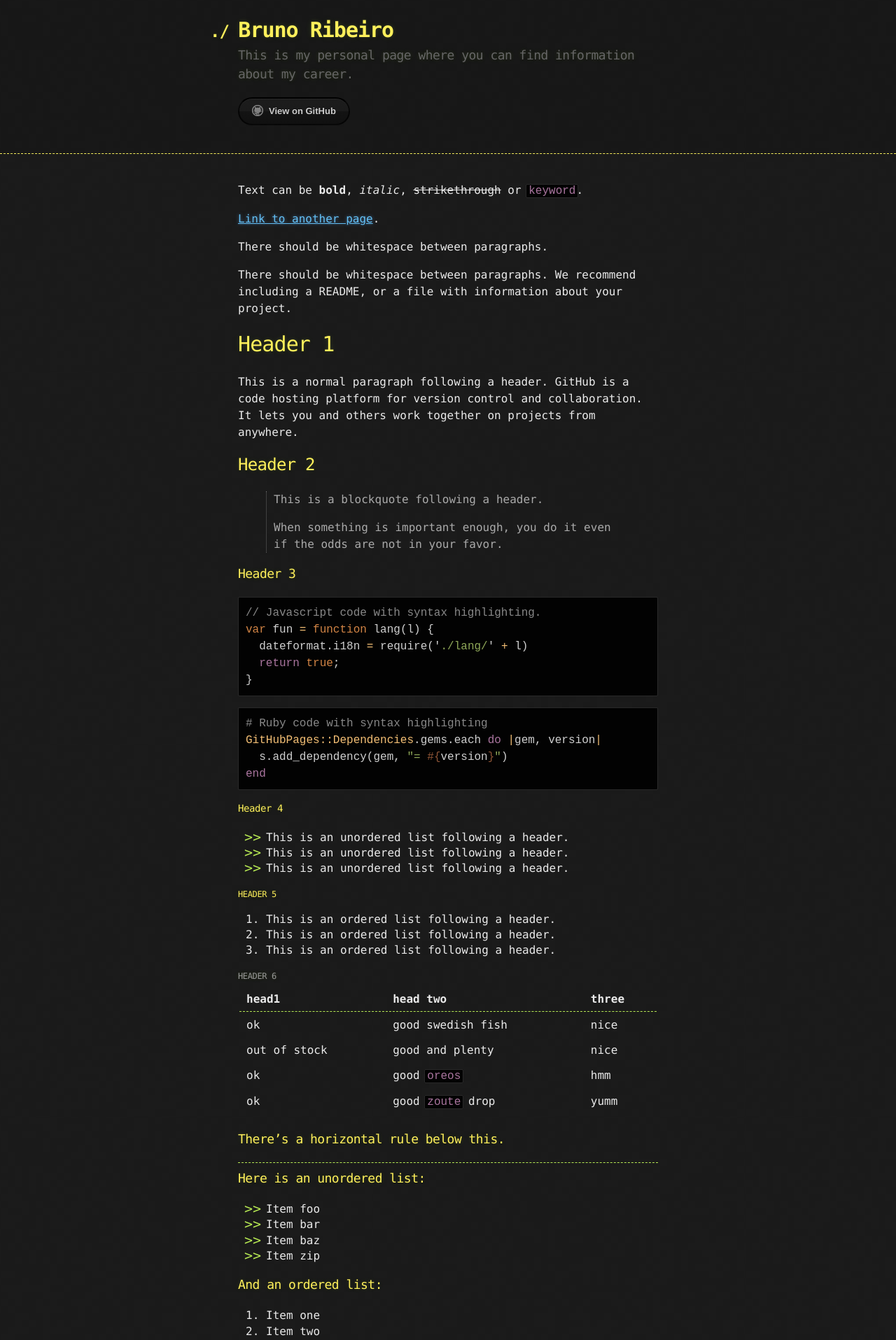
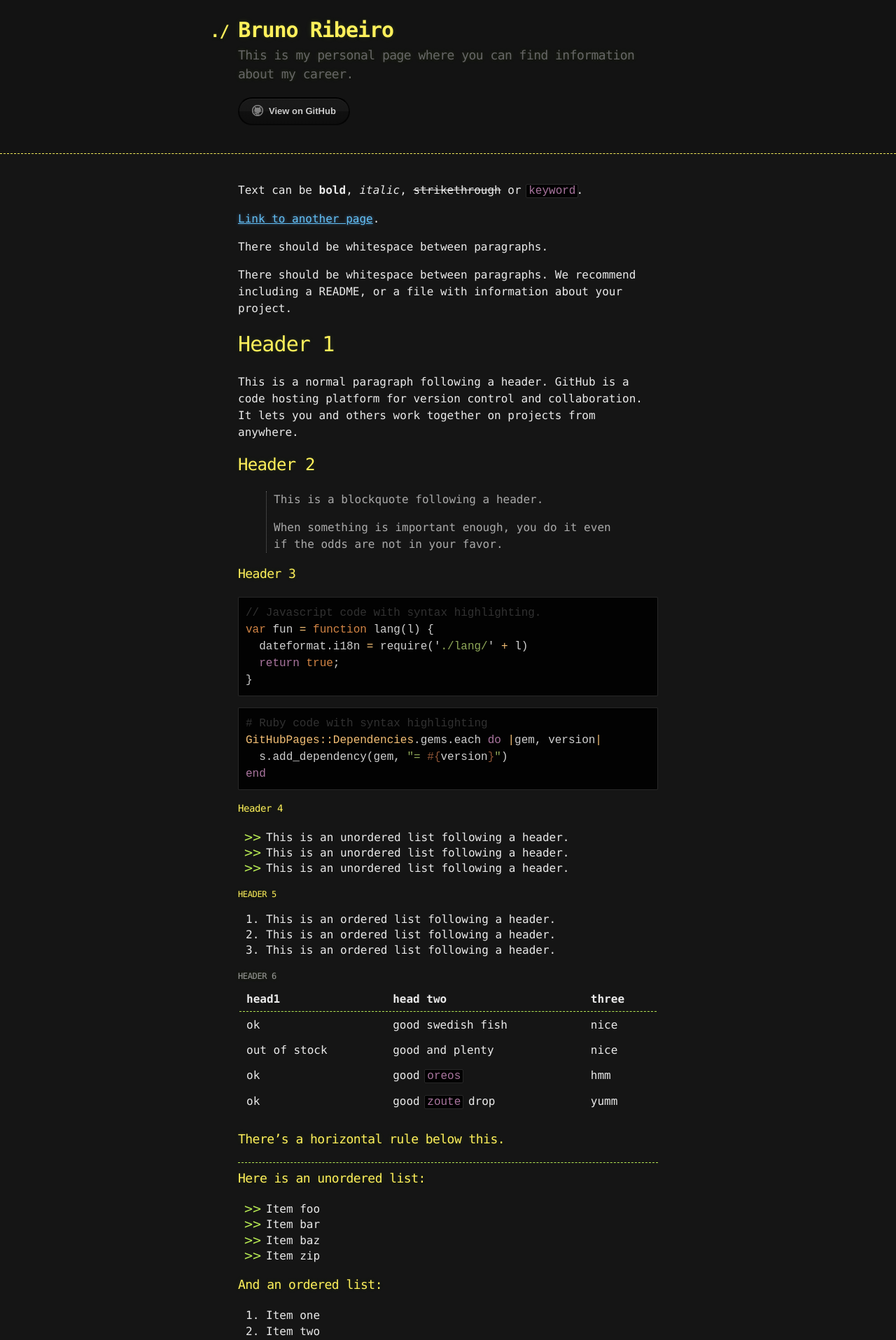
Before and after one commit to AfonsoV/AfonsoV.github.io, a Jekyll site: the page built from index.md, in a window 1280 px wide. Shown: the top 1915 px of the page at 70% size. Built offline with Jekyll 4.4.1, drawn with Linux system fonts in a browser that asks for light colours.

Commit message:
Updated theme colors

```diff
--- a/_sass/_default_colors.scss
+++ b/_sass/_default_colors.scss
@@ -6,7 +6,7 @@
 $conifer: #fff05b;
 $dove-grey: #666;
 $gallery: #eaeaea;
-$grey: #888;
+$grey: #313131;
 $gulf-stream: #75b5aa;
 $hippie-blue: #6a9fb5;
 $potters-clay: #8f5536;
--- a/_sass/jekyll-theme-hacker.scss
+++ b/_sass/jekyll-theme-hacker.scss
@@ -10,7 +10,7 @@
 body {
   margin: 0;
   padding: 0;
-  background: $body-background url("../images/bkg.png") 0 0;
+  background: $body-background;
   color: $body-foreground;
   font-size: 16px;
   line-height: 1.5;
```
